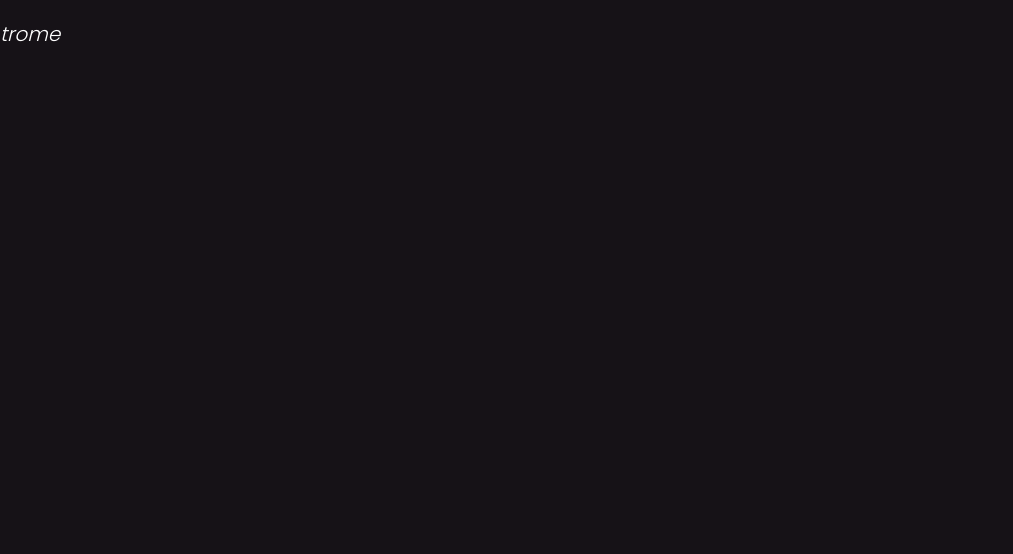
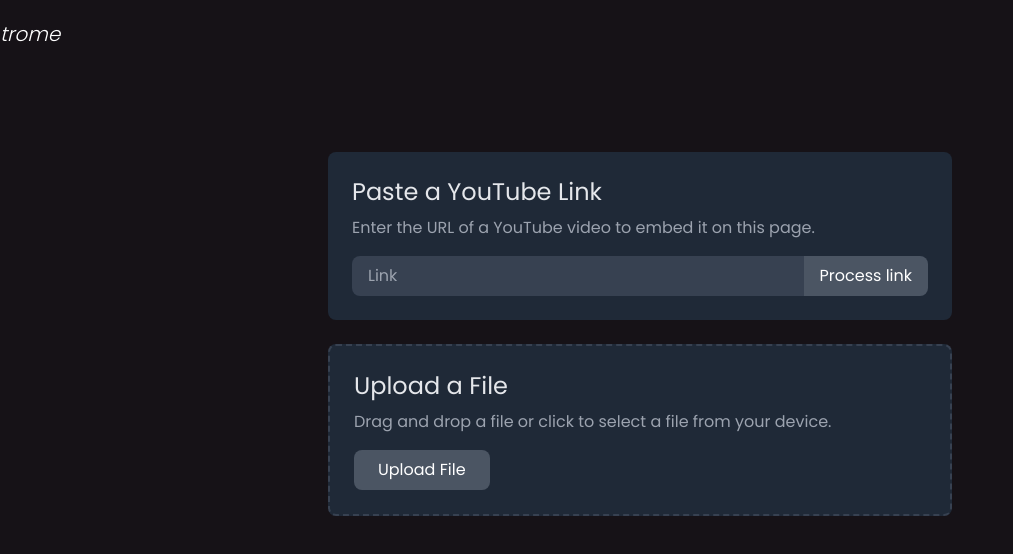
Before and after one commit to rxssula/separatorAI, a Next.js app in the folder frontend/: page /upload in a window 1280 px wide. Shown: the top 554 px of the page, without its empty margins (0-1013 px from the left). Built offline with nearby package versions, Linux system fonts and the light colour scheme.

Commit message:
prepare for backend deployment

```diff
--- a/frontend/src/app/upload/page.tsx
+++ b/frontend/src/app/upload/page.tsx
@@ -1,5 +1,44 @@
+"use client"
+
+import { useRef, useState } from "react"
+
 export default function UploadPage() {
     return (
-        <div>Hello</div>
+        <div className="pt-32">
+            <UploadFile />
+        </div>
     )
 }
+
+const UploadFile = () => {
+    const [youtubeLink, setYoutubeLink] = useState('');
+
+    return (
+        <div className="space-y-6 p-6 max-w-2xl mx-auto">
+          <div className="bg-gray-800 rounded-lg p-6">
+            <h2 className="text-2xl text-gray-200 mb-2">Paste a YouTube Link</h2>
+            <p className="text-gray-400 mb-4">Enter the URL of a YouTube video to embed it on this page.</p>
+            <div className="flex">
+              <input
+                type="text"
+                placeholder="Link"
+                value={youtubeLink}
+                onChange={(e) => setYoutubeLink(e.target.value)}
+                className="flex-grow bg-gray-700 text-white rounded-l-lg px-4 py-2 focus:outline-none"
+              />
+              <button className="bg-gray-600 text-white rounded-r-lg px-4 py-2 hover:bg-gray-500 transition">
+                Process link
+              </button>
+            </div>
+          </div>
+
+          <div className="bg-gray-800 rounded-lg p-6 border-2 border-dashed border-gray-700">
+            <h2 className="text-2xl text-gray-200 mb-2">Upload a File</h2>
+            <p className="text-gray-400 mb-4">Drag and drop a file or click to select a file from your device.</p>
+            <button className="bg-gray-600 text-white rounded-lg px-6 py-2 hover:bg-gray-500 transition">
+              Upload File
+            </button>
+          </div>
+        </div>
+    )
+}
```
Also changed, not shown: 2 other files (tests, documents, lock files or other folders).
